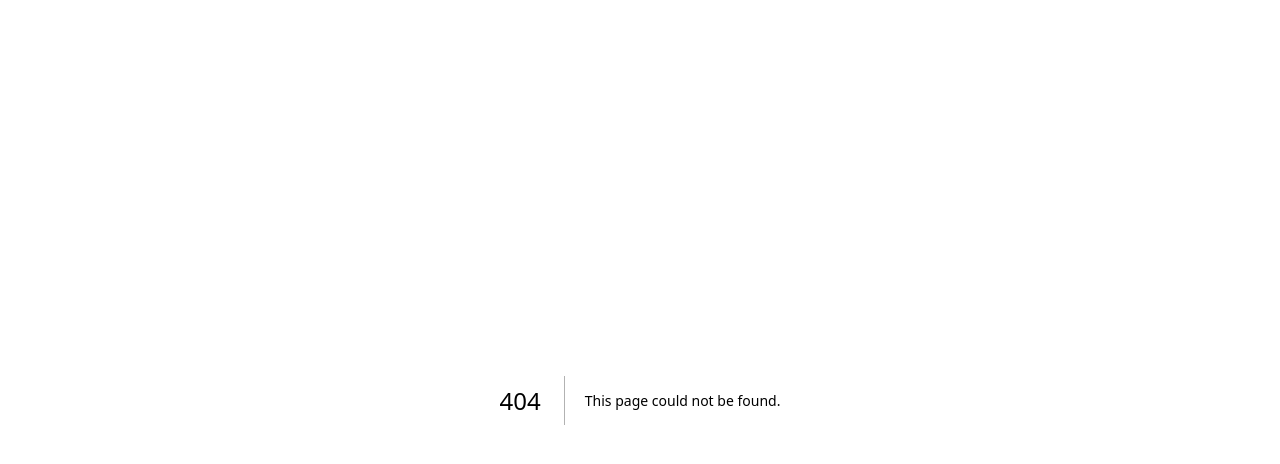
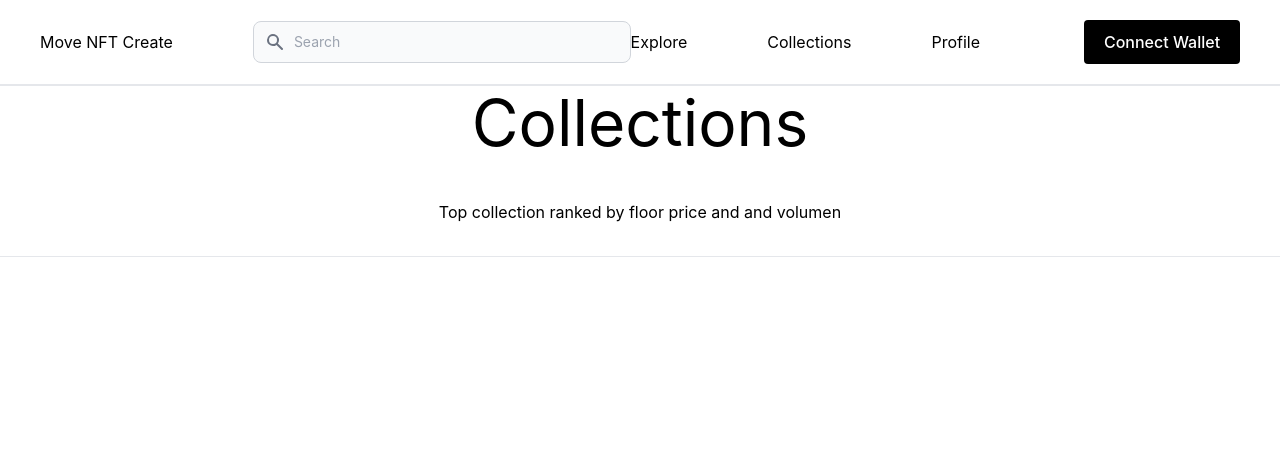
Before and after one commit to hyplabs/move-nft-create, a Next.js app: page /collections in a window 1280 px wide. Before the commit this address had no page. Shown: the top 464 px of the page. Built offline with nearby package versions, Linux system fonts and the light colour scheme.

Commit message:
Add structure for collections page

```diff
--- /dev/null
+++ b/pages/collections.tsx
@@ -0,0 +1,56 @@
+import Head from "next/head";
+import Image from "next/image";
+import styles from "../styles/Home.module.css";
+import { useState, useEffect, useMemo } from "react";
+import Navbar from "../components/Navbar";
+import { connectWallet, getAptosWallet, getCurrentLocalDateTime, getFixedPriceSalePayload, getAuctionHousePayload, trimAddress } from "../utils/helper";
+import { useForm } from "react-hook-form";
+import { AptosClient } from "aptos";
+import { Nullable, SaleType, Collection } from "../utils/types";
+import placeholderImg from 'public/images/placeholder.png';
+import { NODE_URL, CURRENT_NETWORK } from "../utils/constants";
+import Modal from "react-modal";
+
+export default function Create() {
+  const {
+    handleSubmit,
+    register,
+    formState: { errors },
+    setValue,
+  } = useForm();
+  Modal.setAppElement('*');
+  const [address, setAddress] = useState<Nullable<string>>(null);
+  const [isLoading, setIsLoading] = useState<boolean>(false);
+  const [name, setName] = useState<string>('Collection Name');
+  const [symbol, setSymbol] = useState<string>('SYMBOL');
+  const [description, setDescription] = useState<string>('Description');
+  const [mediaUrl, setMediaUrl] = useState<string>(placeholderImg.src);
+  const [saleType, setSaleType] = useState<SaleType>(SaleType.FIXED);
+  const [price, setPrice] = useState<number>(0);
+  const [editions, setEditions] = useState<number>(1000);
+  const [errorMessage, setErrorMessage] = useState<string>('');
+  const [txModalOpen, setTxModalOpen] = useState(false);
+  const [txHash, setTxHash] = useState<string>('');
+
+  let isConnected = !!address;
+
+  useEffect(() => {}, []);
+
+  return (<>
+  <Head>
+        <title>Collections</title>
+        <meta name="description" content="Move NFT Create" />
+        <link rel="icon" href="/favicon.ico" />
+      </Head>
+    <Navbar/>
+
+    <main>
+        <h1 className={styles.title}>
+        Collections
+        </h1>
+        <div className="grid place-items-center mt-10">Top collection ranked by floor price and and volumen</div>
+        <hr className="h-px my-8 bg-gray-200 border-0 dark:bg-gray-700"></hr>
+      </main>
+
+  </>);
+}
```
